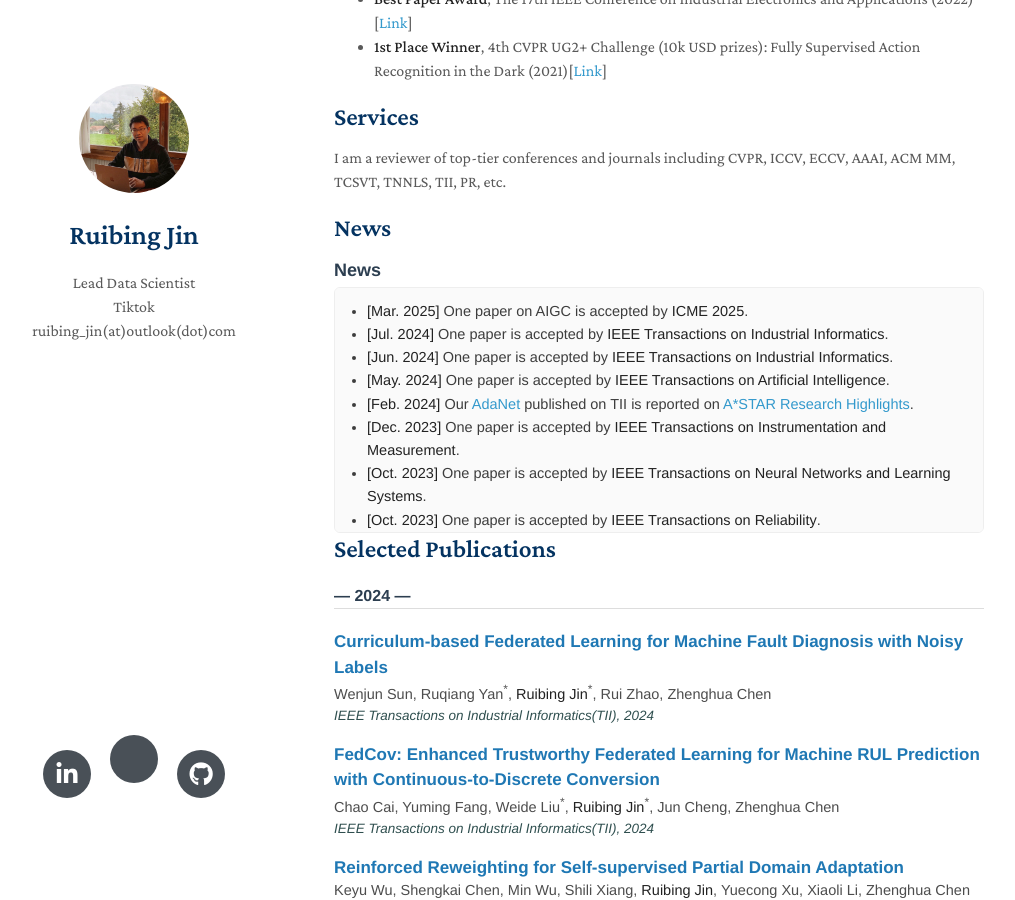
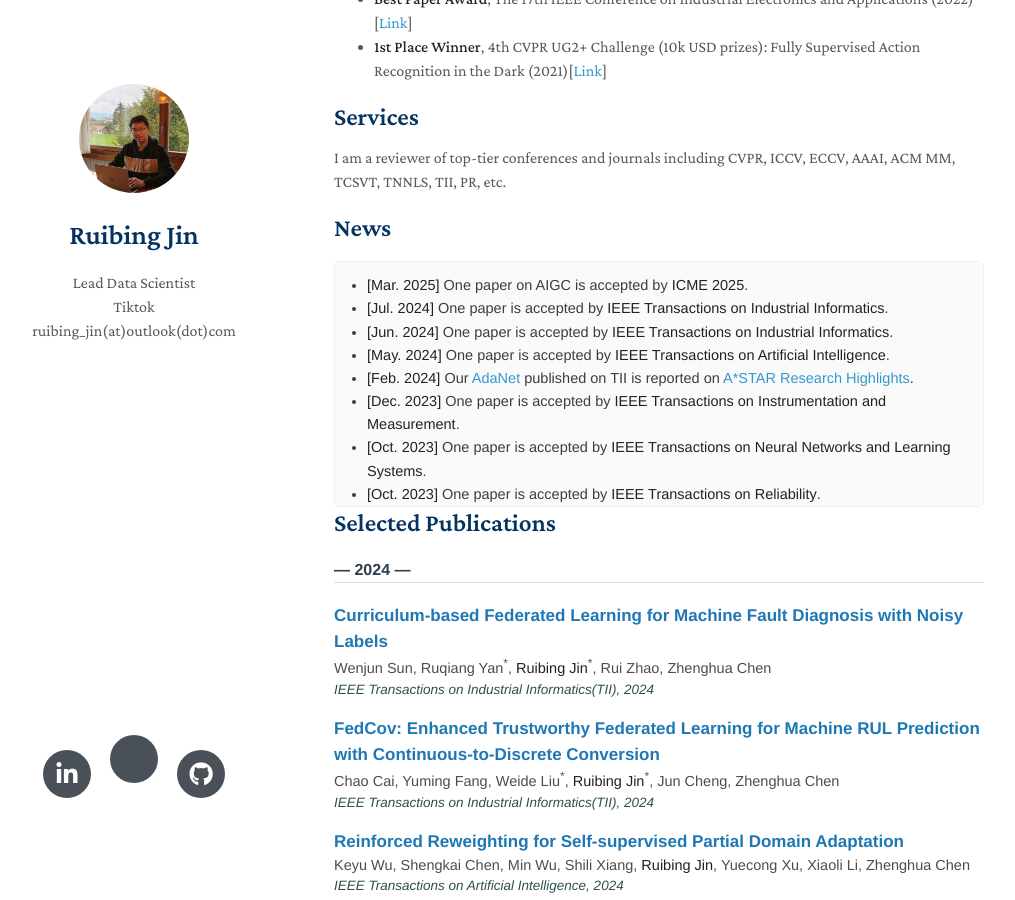
Before and after one commit to ruibing-jin/ruibing-jin.github.io, a Jekyll site: the page built from index.md, in a window 1280 px wide and 900 px high, scrolled down 487 px. Shown: the whole window, without its empty margins (136-1151 px from the left). Built offline with Jekyll 4.4.1, drawn with Linux system fonts in a browser that asks for light colours; nearby versions of some CDN libraries; a style sheet for code colours, icons or effects is not loaded; our own code applies the rules of GitHub Pages for plain Markdown files.

Commit message:
Update index.md

```diff
--- a/index.md
+++ b/index.md
@@ -41,7 +41,6 @@ I am a reviewer of top-tier conferences and journals including CVPR, ICCV, ECCV,
 </style>
 
 <div style="font-family:'Helvetica Neue', Helvetica, Arial, sans-serif; margin-top:20px;">
-  <h3 style="font-size:18px; font-weight:600; color:#2c3e50; margin-bottom:6px;">News</h3>
 
   <div class="news-scroll">
     <ul style="margin: 0; padding-left: 20px;">
```
